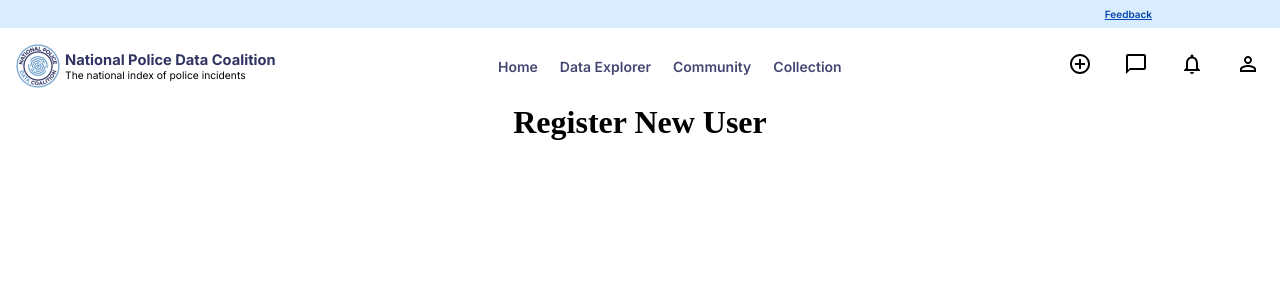
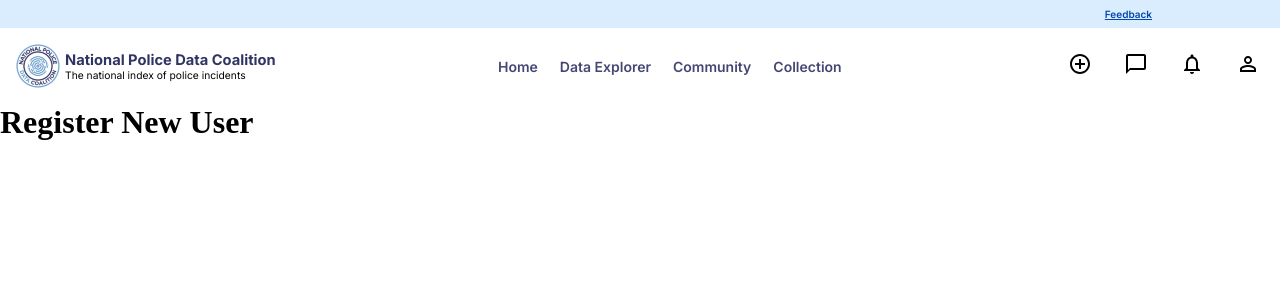
Before and after one commit to codeforboston/police-data-trust, a Next.js app in the folder frontend/: page /register in a window 1280 px wide. Shown: the top 300 px of the page. Built offline with nearby package versions, Linux system fonts and the light colour scheme.

Commit message:
href link added to create-register user nav links

```diff
--- a/frontend/app/component/Nav/navIcons.tsx
+++ b/frontend/app/component/Nav/navIcons.tsx
@@ -10,7 +10,7 @@ import styles from './navIcons.module.css';
 export default function NavIcons() {
     return (
         <div className= {styles.icons}>
-            <Link href="/create-form" className={styles.createIcon}>
+            <Link href="/register" className={styles.createIcon}>
                 <AddCircleOutlineIcon />
             </Link>
             <Link href="/chat" className={styles.iconLink}>
--- a/frontend/app/globals.css
+++ b/frontend/app/globals.css
@@ -29,6 +29,7 @@ a {
 
 main {
   max-width: 100%;
+  width: 100vw;
   height: 100%;
   overflow-y: scroll;
 }
```
